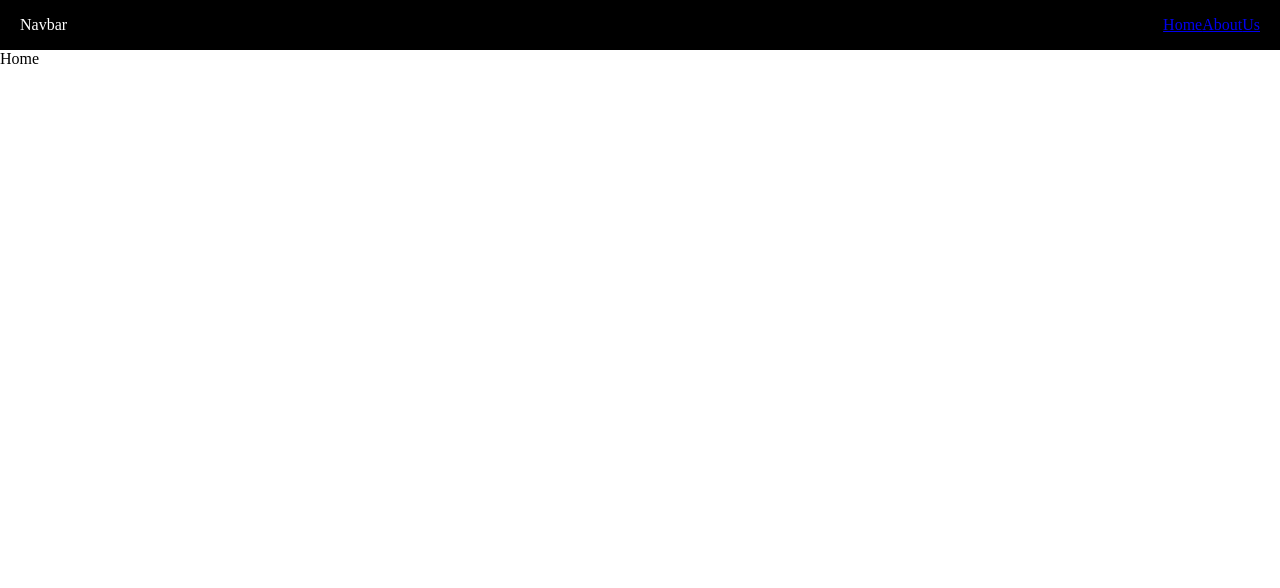
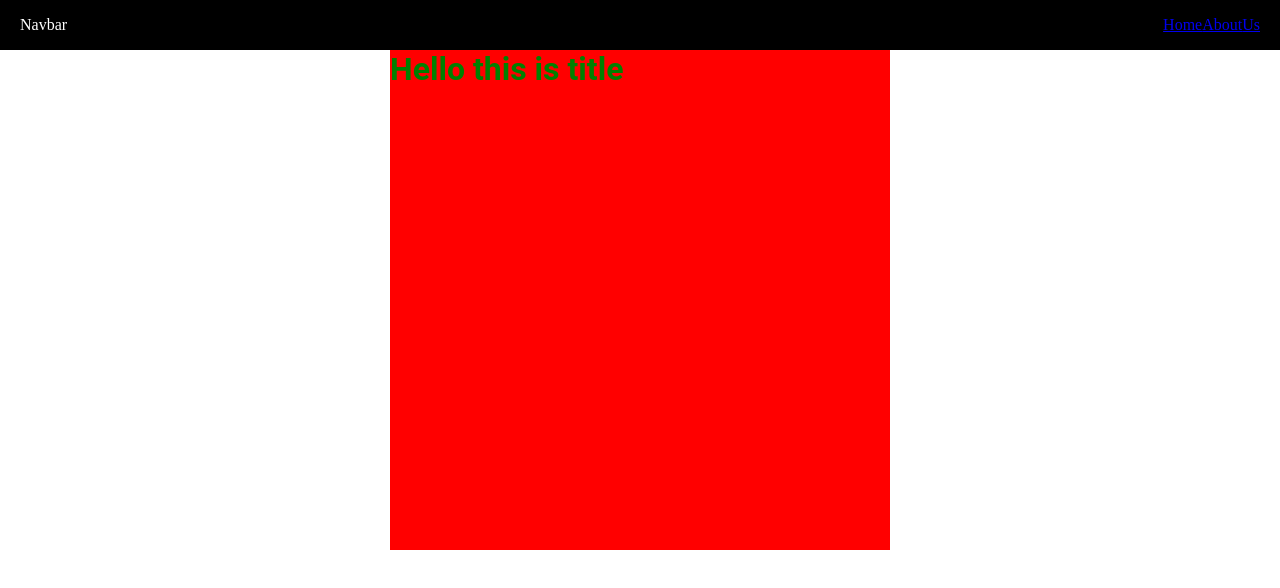
Before and after one commit to Mayankyadav3980/react_practice, a React (Create React App) app: page / in a window 1280 px wide. Shown: the top 588 px of the page. Built offline with nearby package versions, Linux system fonts and the light colour scheme.

Commit message:
styled components

```diff
--- a/package.json
+++ b/package.json
@@ -11,10 +11,12 @@
     "emoji-mart": "^5.6.0",
     "react": "^18.3.1",
     "react-dom": "^18.3.1",
+    "react-error-boundary": "^5.0.0",
     "react-icons": "^5.4.0",
     "react-mentions": "^4.4.10",
     "react-router-dom": "^7.2.0",
     "react-scripts": "5.0.1",
+    "styled-components": "^6.1.15",
     "web-vitals": "^2.1.4"
   },
   "scripts": {
--- a/src/App.js
+++ b/src/App.js
@@ -1,10 +1,10 @@
-import React, { Children } from 'react'
-import { createBrowserRouter, RouterProvider } from 'react-router-dom'
-import About from './components/About'
-import Home from './components/Home'
-import Posts from './components/Us'
-import Navbar from './components/Navbar'
-import './App.css'
+import React, { lazy, Suspense } from "react";
+import { createBrowserRouter, RouterProvider } from "react-router-dom";
+import Home from "./components/Home";
+import Navbar from "./components/Navbar";
+import "./App.css";
+const About = lazy(() => import("./components/About"));
+const Posts = lazy(() => import("./components/Us"));
 
 const App = () => {
   const router = createBrowserRouter([
@@ -12,15 +12,19 @@ const App = () => {
       path: "/",
       element: <Navbar />,
       children: [
-          { path: "/", element: <Home /> },
+        { path: "/home", element: <Home /> },
         { path: "/about", element: <About /> },
-          { path: "/us", element: <Posts /> },
+        { path: "/", element: <Posts /> },
       ],
+      errorElement: <div>wrong route</div>,
     },
   ]);
   return (
+
+      <Suspense fallback={<div>Loading...</div>}>
         <RouterProvider router={router} />
-  )
-}
+      </Suspense>
+  );
+};
 
-export default App
+export default App;
--- a/src/components/About.jsx
+++ b/src/components/About.jsx
@@ -1,5 +1,8 @@
 import React, { useState } from "react";
 import { use } from "react";
+import Button from "./Button";
+import { ErrorBoundary } from "react-error-boundary";
+import { Title } from "./Us";
 
 const About = () => {
   const [userData, setUserData] = useState({
@@ -17,7 +20,9 @@ const About = () => {
 
   // console.log("after fetch", list);
 
-
+  // if(true){
+  //   throw new Error('custom error message')
+  // }
   const handleChange = (e) => {
     const field = e.target.name;
     const value = e.target.value;
@@ -37,8 +42,10 @@ const About = () => {
   }
   return (
     <div className="main-container">
+      <ErrorBoundary fallback={<div>...EB</div>}>
         <div className="form-container">
           <form onSubmit={handleSubmit}>
+            <Title>this is title in about</Title>
             <input
               placeholder="name"
               type="text"
@@ -56,15 +63,20 @@ const About = () => {
               onChange={handleChange}
             />
             <button>Add</button>
+
+            <Button />
           </form>
         </div>
+      </ErrorBoundary>
 
       <div>
-        {list.map((obj, idx)=>{
-            return <div>
+        {list.map((obj, idx) => {
+          return (
+            <div>
               <p>{obj.name}</p>
               <p>{obj.age}</p>
             </div>
+          );
         })}
       </div>
     </div>
--- /dev/null
+++ b/src/components/Button.jsx
@@ -0,0 +1,10 @@
+import React from 'react'
+
+const Button = () => {
+
+  return (
+    <div>Button</div>
+  )
+}
+
+export default Button
--- a/src/components/Us.jsx
+++ b/src/components/Us.jsx
@@ -1,52 +1,28 @@
 import React, { useState, useEffect, useRef, useCallback } from "react";
+import styled from "styled-components";
 
-const LazyLoading = () => {
-  const [data, setData] = useState([]); // Store fetched data
-  const [page, setPage] = useState(1); // Current page
-  const limit = 5; // Number of items per request
-  const observer = useRef(); // Intersection Observer reference
-  const lastItemRef = useCallback((node) => {
-    if (observer.current) observer.current.disconnect();
-    observer.current = new IntersectionObserver((entries) => {
-      if (entries[0].isIntersecting) {
-        loadMoreData(); // Load more data when last item is in view
-      }
-    });
-    if (node) observer.current.observe(node);
-  }, []);
-
-  const loadMoreData = async () => {
-    try {
-      const response = await fetch(
-        `https://jsonplaceholder.typicode.com/posts?_limit=${limit}&_page=${page}`
-      );
-      const newData = await response.json();
-      setData((prevData) => [...prevData, ...newData]); // Append data
-      setPage(page + 1); // Increment page
-    } catch (error) {
-      console.error("Error fetching data:", error);
-    }
-  };
-
-  useEffect(() => {
-    loadMoreData(); // Load initial data
-  }, []);
+const Us = () => {
 
   return (
-    <div>
-      <h2>Lazy Loading (Infinite Scroll)</h2>
-      <ul>
-        {data.map((item, index) => (
-          <li
-            key={item.id}
-            ref={index === data.length - 1 ? lastItemRef : null}
-          >
-            {item.title}
-          </li>
-        ))}
-      </ul>
-    </div>
-  );
-};
+    <Wrapper>
+      <Title color="green">Hello this is title</Title>
+    </Wrapper>
+  )
+}
 
-export default LazyLoading;
+export default Us;
+
+const Wrapper = styled.div`
+  background-color: red;
+  width: 500px;
+  height: 500px;
+  margin: auto;
+`;
+
+export const Title = styled.h1`
+  font-family: roboto;
+  color: ${(props) => props.color};
+  &:hover {
+    color: pink;
+  }
+`;
```
Also changed, not shown: src/App.css (+6 -2 lines), 1 other file (tests, documents, lock files or other folders). Lines whose indentation alone changed are shown as unchanged.
